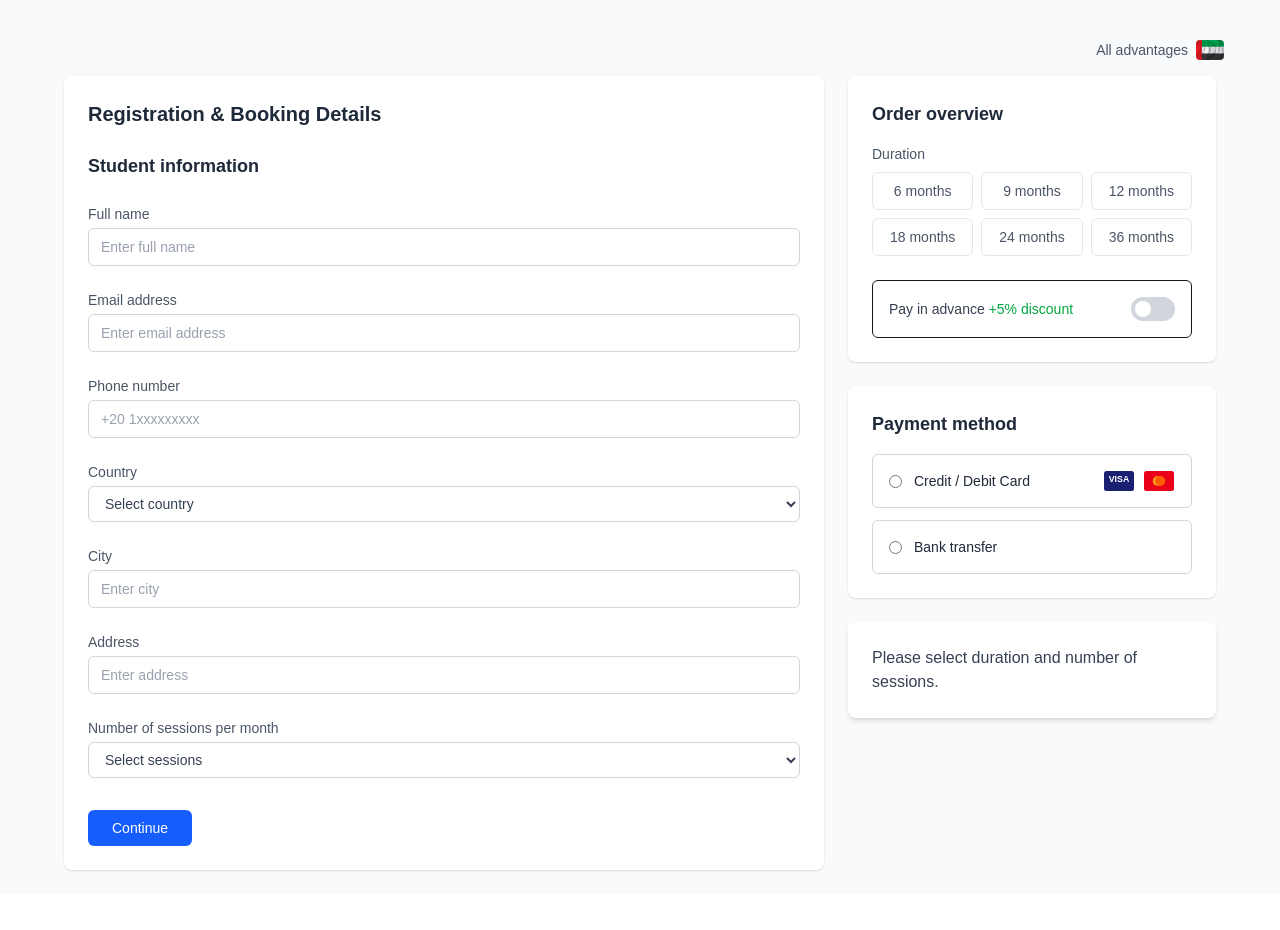
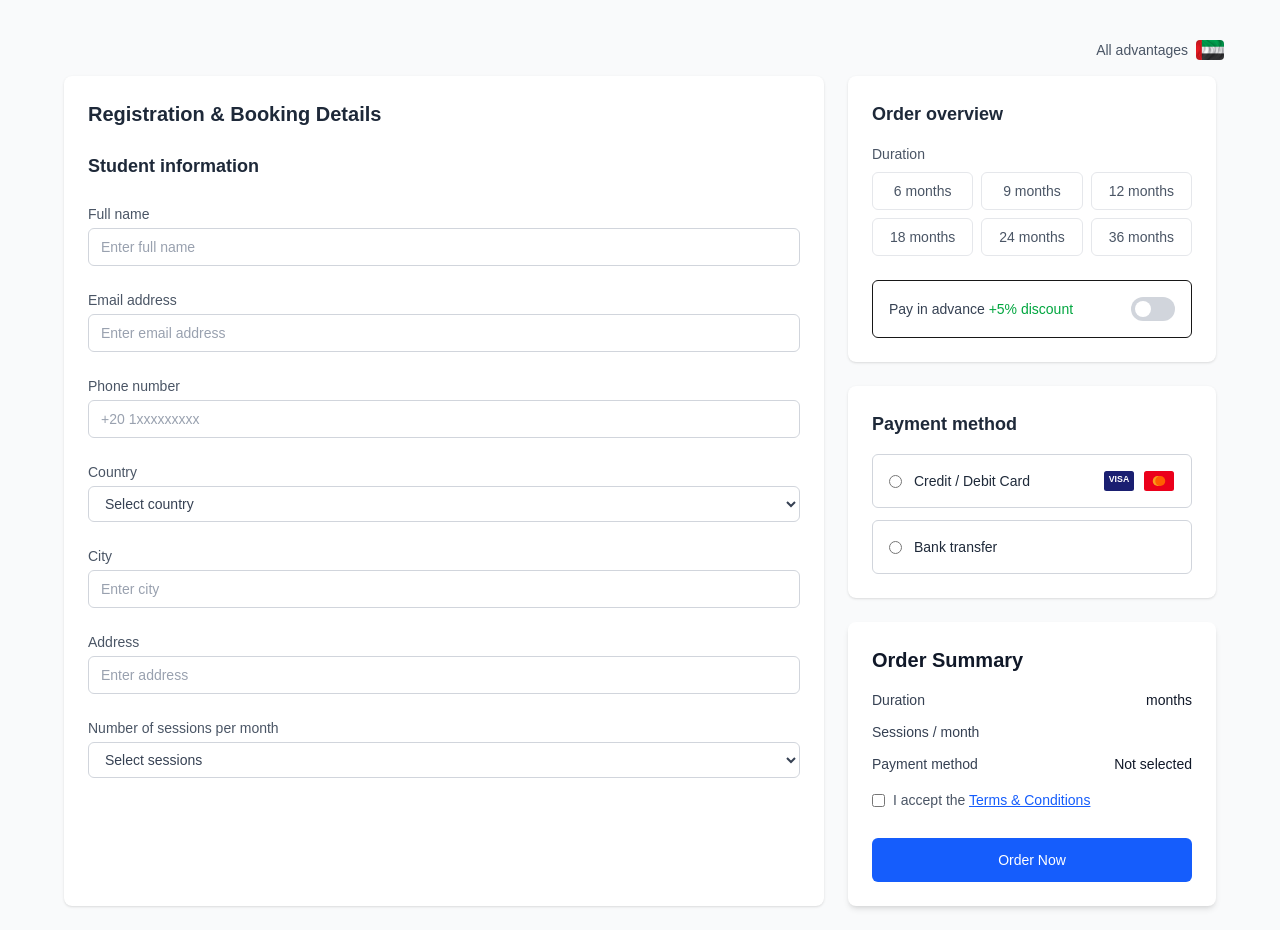
Before and after one commit to ahmadashraf7x/order-form-ui, a Next.js app: page / in a window 1280 px wide. Before the commit the page ends 894 px from the top, so only its background shows below. Built offline with nearby package versions, Linux system fonts and the light colour scheme.

Commit message:
Refactor checkout flow: move order submission to summary with unified validation

```diff
--- a/src/components/form/OrderForm.tsx
+++ b/src/components/form/OrderForm.tsx
@@ -1,97 +1,14 @@
 "use client";
-import { useEffect, useState } from "react";
 import StudentInfoStep from "./StudentInfoStep";
-import { useOrder } from "@/hooks/useOrder";
-import { validateStudentInfo } from "@/utils/validateStudentInfo";
-import { submitOrder } from "@/services/order.service";
 
 export default function OrderForm() {
-    const [submitAttempted, setSubmitAttempted] = useState(false);
-    const { studentInfo, duration, sessionsPerMonth, paymentMethod } = useOrder();
-    const [loading, setLoading] = useState(false);
-    const [error, setError] = useState<string | null>(null);
-    const [success, setSuccess] = useState(false);
-
-
-    useEffect(() => {
-        setError(null);
-        setSuccess(false);
-    }, [studentInfo, sessionsPerMonth, duration, paymentMethod]);
-
-
-
-    const handleContinue = async () => {
-        setSubmitAttempted(true);
-        setError(null);
-        setSuccess(false);
-
-        const studentErrors = validateStudentInfo(studentInfo);
-        if (Object.keys(studentErrors).length > 0) {
-            setError("Please fill all required student information");
-            return;
-        }
-
-        if (!paymentMethod) {
-            setError("Please select a payment method");
-            return;
-        }
-
-        if (!sessionsPerMonth) {
-            setError("Please select number of sessions");
-            return;
-        }
-
-        if (!duration) {
-            setError("Please select duration");
-            return;
-        }
-
-
-        setLoading(true);
-        try {
-            const data = await submitOrder({
-                studentInfo,
-                duration,
-                sessionsPerMonth,
-            });
-
-            setSuccess(true);
-            console.log("ORDER SUBMITTED", data);
-        } catch {
-            setError("Failed to submit order");
-        } finally {
-            setLoading(false);
-        }
-    };
-
-
     return (
         <section className="lg:col-span-2 rounded-lg bg-white p-6 shadow-sm">
             <h2 className="mb-6 text-xl font-semibold text-gray-800">
                 Registration & Booking Details
             </h2>
-
             <div className="space-y-8">
-                <StudentInfoStep submitAttempted={submitAttempted} />
-                {error && (
-                    <p className="text-red-600 text-sm">{error}</p>
-                )}
-                {success && (
-                    <p className="text-green-600 text-sm">Order submitted successfully!</p>
-                )}
-
-                <button
-                    type="button"
-                    onClick={handleContinue}
-                    disabled={loading}
-                    className="rounded-md bg-blue-600 px-6 py-2 text-sm font-medium text-white hover:bg-blue-700"
-                >
-                    {loading
-                        ? "Submitting..."
-                        : success
-                            ? "Proceed to Payment"
-                            : "Continue"}
-                </button>
+                <StudentInfoStep />
             </div>
         </section>
     );
--- a/src/components/form/StudentInfoStep.tsx
+++ b/src/components/form/StudentInfoStep.tsx
@@ -5,12 +5,14 @@ import { validateStudentInfo } from "@/utils/validateStudentInfo";
 
 
 
-export default function StudentInfoStep({ submitAttempted }: { submitAttempted: boolean }) {
+export default function StudentInfoStep() {
     const {
         studentInfo,
         setStudentInfo,
         sessionsPerMonth,
         setSessionsPerMonth,
+        submitAttempted,
+        setSubmitAttempted
     } = useOrder();
 
     const [errors, setErrors] = useState<Record<string, string>>({});
@@ -37,9 +39,15 @@ export default function StudentInfoStep({ submitAttempted }: { submitAttempted:
                     placeholder="Enter full name"
                     className="w-full rounded-md border border-gray-300 px-3 py-2  text-sm text-gray-700 placeholder:text-gray-400 focus:border-blue-500 focus:outline-none"
                     value={studentInfo.fullName}
-                    onChange={(e) =>
-                        setStudentInfo({ ...studentInfo, fullName: e.target.value })}
+                    onChange={(e) => {
+                        setStudentInfo({ ...studentInfo, fullName: e.target.value });
 
+                        setErrors((prev) => {
+                            const copy = { ...prev };
+                            delete copy.fullName;
+                            return copy;
+                        });
+                    }}
                 />
                 {errors.fullName && (
                     <p className="mt-1 text-xs text-red-600">{errors.fullName}</p>
@@ -55,8 +63,15 @@ export default function StudentInfoStep({ submitAttempted }: { submitAttempted:
                     placeholder="Enter email address"
                     className="w-full rounded-md border border-gray-300 px-3 py-2  text-sm text-gray-700 placeholder:text-gray-400 focus:border-blue-500 focus:outline-none"
                     value={studentInfo.email}
-                    onChange={(e) =>
-                        setStudentInfo({ ...studentInfo, email: e.target.value })}
+                    onChange={(e) => {
+                        setStudentInfo({ ...studentInfo, email: e.target.value });
+
+                        setErrors((prev) => {
+                            const copy = { ...prev };
+                            delete copy.email;
+                            return copy;
+                        });
+                    }}
 
                 />
                 {errors.email && (
@@ -74,9 +89,15 @@ export default function StudentInfoStep({ submitAttempted }: { submitAttempted:
                     placeholder="+20 1xxxxxxxxx"
                     className="w-full rounded-md border border-gray-300 px-3 py-2  text-sm text-gray-700 placeholder:text-gray-400 focus:border-blue-500 focus:outline-none"
                     value={studentInfo.phone}
-                    onChange={(e) =>
-                        setStudentInfo({ ...studentInfo, phone: e.target.value })}
+                    onChange={(e) => {
+                        setStudentInfo({ ...studentInfo, phone: e.target.value });
 
+                        setErrors((prev) => {
+                            const copy = { ...prev };
+                            delete copy.phone;
+                            return copy;
+                        });
+                    }}
                 />
                 {errors.phone && (
                     <p className="mt-1 text-xs text-red-600">{errors.phone}</p>
@@ -90,9 +111,15 @@ export default function StudentInfoStep({ submitAttempted }: { submitAttempted:
                 </label>
                 <select
                     value={studentInfo.country}
-                    onChange={(e) =>
-                        setStudentInfo({ ...studentInfo, country: e.target.value })
-                    }
+                    onChange={(e) => {
+                        setStudentInfo({ ...studentInfo, country: e.target.value });
+
+                        setErrors((prev) => {
+                            const copy = { ...prev };
+                            delete copy.country;
+                            return copy;
+                        });
+                    }}
                     className="w-full rounded-md border border-gray-300 px-3 py-2  text-sm text-gray-700 placeholder:text-gray-400 focus:border-blue-500 focus:outline-none">
 
                     <option value="">Select country</option>
@@ -116,8 +143,15 @@ export default function StudentInfoStep({ submitAttempted }: { submitAttempted:
                     placeholder="Enter city"
                     className="w-full rounded-md border border-gray-300 px-3 py-2  text-sm text-gray-700 placeholder:text-gray-400 focus:border-blue-500 focus:outline-none"
                     value={studentInfo.city}
-                    onChange={(e) =>
-                        setStudentInfo({ ...studentInfo, city: e.target.value })}
+                    onChange={(e) => {
+                        setStudentInfo({ ...studentInfo, city: e.target.value });
+
+                        setErrors((prev) => {
+                            const copy = { ...prev };
+                            delete copy.city;
+                            return copy;
+                        });
+                    }}
 
                 />
                 {errors.city && (
@@ -134,8 +168,15 @@ export default function StudentInfoStep({ submitAttempted }: { submitAttempted:
                     placeholder="Enter address"
                     className="w-full rounded-md border border-gray-300 px-3 py-2 text-sm text-gray-700 placeholder:text-gray-400 focus:border-blue-500 focus:outline-none"
                     value={studentInfo.address}
-                    onChange={(e) =>
-                        setStudentInfo({ ...studentInfo, address: e.target.value })}
+                    onChange={(e) => {
+                        setStudentInfo({ ...studentInfo, address: e.target.value });
+
+                        setErrors((prev) => {
+                            const copy = { ...prev };
+                            delete copy.address;
+                            return copy;
+                        });
+                    }}
 
                 />
                 {errors.address && (
--- a/src/components/summary/OrderSummary.tsx
+++ b/src/components/summary/OrderSummary.tsx
@@ -5,12 +5,18 @@ import { useOrder } from "@/hooks/useOrder";
 import { fetchPricingConfig } from "@/api/pricing.api";
 import { calculateTotalPrice } from "@/utils/priceCalculator";
 import { PricingConfig } from "@/types/pricing";
+import { submitOrder } from "@/services/order.service";
+import { validateStudentInfo } from "@/utils/validateStudentInfo";
 
 export default function OrderSummary() {
-  const { duration, sessionsPerMonth, payInAdvance, paymentMethod } = useOrder();
+  const { duration, sessionsPerMonth, payInAdvance, paymentMethod, studentInfo, submitAttempted, setSubmitAttempted } = useOrder();
   const [pricing, setPricing] = useState<PricingConfig | null>(null);
   const [loading, setLoading] = useState(true);
   const [error, setError] = useState<string | null>(null);
+  const [acceptedTerms, setAcceptedTerms] = useState(false);
+  const [submitting, setSubmitting] = useState(false);
+  const [submitError, setSubmitError] = useState<string | null>(null);
+  const [success, setSuccess] = useState(false);
 
   useEffect(() => {
     const loadPricing = async () => {
@@ -26,6 +32,61 @@ export default function OrderSummary() {
 
     loadPricing();
   }, []);
+
+  useEffect(() => {
+    setSuccess(false);
+    setSubmitError(null);
+  }, [sessionsPerMonth, duration, paymentMethod, acceptedTerms, studentInfo]);
+
+  const handleOrderNow = async () => {
+    setSubmitAttempted(true);
+    setSubmitError(null);
+    setSuccess(false);
+
+    const studentErrors = validateStudentInfo(studentInfo);
+    if (Object.keys(studentErrors).length > 0) {
+      setSubmitError("Please fill all required student information");
+      return;
+    }
+
+    if (!sessionsPerMonth) {
+      setSubmitError("Please select number of sessions");
+      return;
+    }
+
+    if (!duration) {
+      setSubmitError("Please select duration");
+      return;
+    }
+
+    if (!paymentMethod) {
+      setSubmitError("Please select a payment method");
+      return;
+    }
+
+    if (!acceptedTerms) {
+      setSubmitError("You must accept the Terms & Conditions");
+      return;
+    }
+
+    setSubmitting(true);
+    try {
+      const data = await submitOrder({
+        studentInfo,
+        duration,
+        sessionsPerMonth,
+      });
+
+      setSuccess(true);
+      console.log("ORDER SUBMITTED", data);
+    } catch {
+      setSubmitError("Failed to submit order");
+    } finally {
+      setSubmitting(false);
+    }
+  };
+
+
 
   if (loading) {
     return (
@@ -43,20 +104,11 @@ export default function OrderSummary() {
     );
   }
 
-  if (!sessionsPerMonth || !duration) {
-    return (
-      <aside className="rounded-lg bg-white p-6 shadow-md text-gray-700">
-        Please select duration and number of sessions.
-      </aside>
-    );
-  }
+  const canCalculate =
+    sessionsPerMonth !== null && duration !== null;
 
-  const {
-    monthlyPrice,
-    discountRate,
-    discountAmount,
-    finalTotal,
-  } = calculateTotalPrice(sessionsPerMonth, duration, pricing, payInAdvance);
+
+  const result = canCalculate ? calculateTotalPrice(sessionsPerMonth, duration, pricing, payInAdvance) : null;
 
   return (
     <aside className="rounded-lg bg-white p-6 shadow-md">
@@ -96,17 +148,19 @@ export default function OrderSummary() {
           </div>
         )}
 
+        {result && (
+          <>
             <div className="flex justify-between">
               <span>Monthly price</span>
               <span className="font-medium text-gray-900">
-            ${monthlyPrice.toFixed(2)}
+                ${result.monthlyPrice.toFixed(2)}
               </span>
             </div>
 
-        {discountRate > 0 && (
+            {result.discountRate > 0 && (
               <div className="flex justify-between text-green-600 font-medium">
                 <span>Discount</span>
-            <span>- ${discountAmount.toFixed(2)}</span>
+                <span>- ${result.discountAmount.toFixed(2)}</span>
               </div>
             )}
 
@@ -114,8 +168,46 @@ export default function OrderSummary() {
 
             <div className="flex justify-between text-base font-semibold text-gray-900">
               <span>Total</span>
-          <span>${finalTotal.toFixed(2)}</span>
+              <span>${result.finalTotal.toFixed(2)}</span>
             </div>
+          </>
+        )}
+
+        <div className="mt-4 flex items-start gap-2">
+          <input
+            type="checkbox"
+            checked={acceptedTerms}
+            onChange={(e) => setAcceptedTerms(e.target.checked)}
+            className="mt-1"
+          />
+          <label className="text-sm text-gray-600">
+            I accept the{" "}
+            <span className="text-blue-600 underline cursor-pointer">
+              Terms & Conditions
+            </span>
+          </label>
+        </div>
+
+        {submitError && (
+          <p className="mt-2 text-sm text-red-600">{submitError}</p>
+        )}
+
+        {success && (
+          <p className="mt-2 text-sm text-green-600">
+            Order submitted successfully!
+          </p>
+        )}
+
+
+        <button
+          type="button"
+          onClick={handleOrderNow}
+          disabled={submitting}
+          className="mt-4 w-full rounded-md bg-blue-600 px-4 py-3 text-sm font-medium text-white hover:bg-blue-700 disabled:opacity-50"
+        >
+          {submitting ? "Submitting..." : "Order Now"}
+        </button>
+
 
       </div>
     </aside>
--- a/src/hooks/useOrder.tsx
+++ b/src/hooks/useOrder.tsx
@@ -15,6 +15,8 @@ type OrderContextType = {
   setPayInAdvance: (v: boolean) => void;
   paymentMethod: paymentMethod | null;
   setPaymentMethod: (m: paymentMethod) => void;
+  submitAttempted: boolean;
+  setSubmitAttempted: (v: boolean) => void;
 
 };
 
@@ -25,6 +27,7 @@ export function OrderProvider({ children }: { children: React.ReactNode }) {
   const [sessionsPerMonth, setSessionsPerMonth] = useState<number | null>(null);
   const [payInAdvance, setPayInAdvance] = useState<boolean>(false);
   const [paymentMethod, setPaymentMethod] = useState<paymentMethod | null>(null);
+  const [submitAttempted, setSubmitAttempted] = useState(false);
   const [studentInfo, setStudentInfo] = useState<StudentInfo>({
     fullName: "",
     email: "",
@@ -48,6 +51,8 @@ export function OrderProvider({ children }: { children: React.ReactNode }) {
         setPayInAdvance,
         paymentMethod,
         setPaymentMethod,
+        submitAttempted,
+        setSubmitAttempted,
       }}
     >
       {children}
```
Lines whose indentation alone changed are shown as unchanged.
